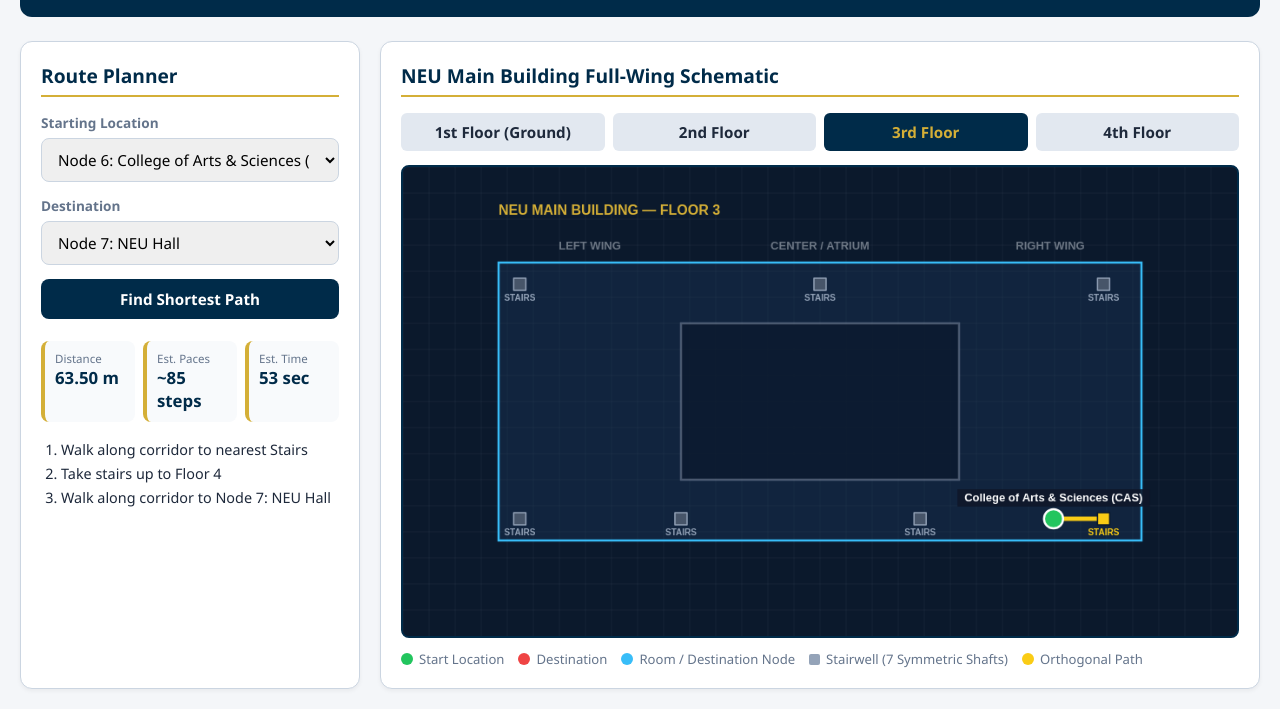
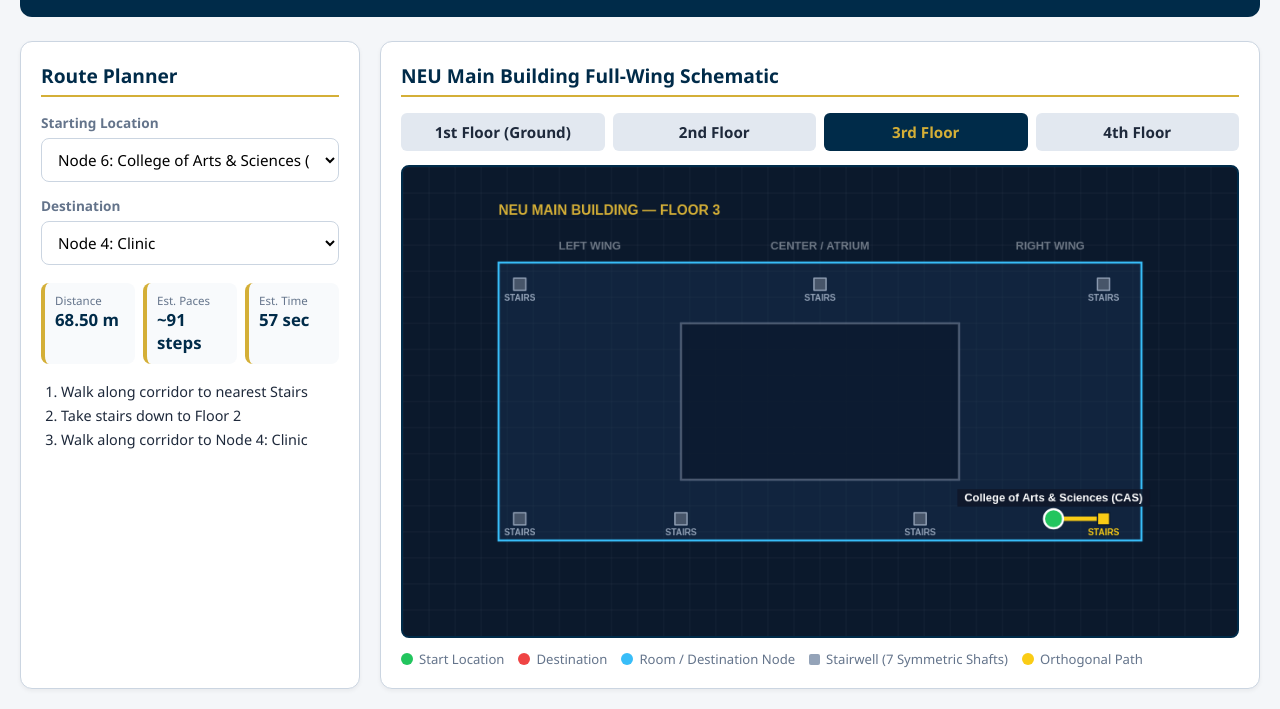
Before and after one commit to Luckzeyyy/pathfindr-neu, a plain HTML site: page index.html in a window 1280 px wide. Shown: the part 114-823 px from the top of the page. Drawn offline with Linux system fonts and the light colour scheme.

Commit message:
Update index.html

```diff
--- a/index.html
+++ b/index.html
@@ -24,6 +24,7 @@
     .card h2 { font-size: 1.2rem; color: var(--primary); margin-bottom: 16px; border-bottom: 2px solid var(--accent); padding-bottom: 6px; }
     label { display: block; font-size: 0.85rem; font-weight: 600; margin-bottom: 6px; color: var(--muted); }
     select, button { width: 100%; padding: 10px 12px; border-radius: 8px; border: 1px solid var(--border); font-size: 0.95rem; margin-bottom: 14px; }
+    select { background-color: #FFFFFF; cursor: pointer; }
     button { background: var(--primary); color: white; font-weight: 600; border: none; cursor: pointer; transition: 0.2s; }
     button:hover { background: #00406B; }
     .floor-tabs { display: flex; gap: 8px; margin-bottom: 14px; flex-wrap: wrap; }
@@ -31,7 +32,7 @@
     .tab-btn.active { background: var(--primary); color: var(--accent); }
     .map-wrapper { position: relative; width: 100%; border: 2px solid var(--primary); border-radius: 8px; overflow: hidden; background: #0B192C; }
     canvas { display: block; width: 100%; height: auto; }
-    .stats { display: grid; grid-template-columns: repeat(3, 1fr); gap: 8px; margin-top: 8px; }
+    .stats { display: grid; grid-template-columns: repeat(3, 1fr); gap: 8px; margin-top: 4px; }
     .stat-box { background: #F8FAFC; padding: 10px; border-radius: 8px; border-left: 4px solid var(--accent); }
     .stat-box span { display: block; font-size: 0.72rem; color: var(--muted); }
     .stat-box strong { font-size: 1.05rem; color: var(--primary); }
@@ -57,8 +58,6 @@
 
       <label for="endNode">Destination</label>
       <select id="endNode" onchange="calculateRoute()"></select>
-
-      <button onclick="calculateRoute()">Find Shortest Path</button>
 
       <div class="stats">
         <div class="stat-box"><span>Distance</span><strong id="distOut">0.0 m</strong></div>
@@ -105,10 +104,7 @@
       { id: 9, name: "Node 9: Basketball Court", floor: 4, x: 0.22, y: 0.50, type: "room" }
     ];
 
-    // 7 Symmetric Vertical Stairwells across all 4 floors:
-    // Left Wing aligned at x = 0.14 (Top y=0.25, Bottom y=0.75)
-    // Center aligned at CT (0.50, 0.25), CBL (0.3333, 0.75), CBR (0.62, 0.75)
-    // Right Wing aligned at x = 0.84 (Top y=0.25, Bottom y=0.75)
+    // 7 Symmetric Vertical Stairwells across all 4 floors
     const stairShafts = [
       { code: "LT", label: "Left-Top Stairs", x: 0.14, y: 0.25 },
       { code: "LB", label: "Left-Bottom Stairs", x: 0.14, y: 0.75 },
@@ -145,6 +141,7 @@
       { code: "IN_TR", x: 0.6667, y: 0.25 },
       { code: "IN_TL", x: 0.3333, y: 0.25 },
       { code: "MID_R", x: 0.6667, y: 0.50 },
+      { code: "RB_CORNER", x: 0.78, y: 0.6667 },
       { code: "RT_BOT", x: 0.78, y: 0.75 },
       { code: "RT_TOP", x: 0.78, y: 0.25 }
     ];
@@ -198,16 +195,19 @@
         [H("LT_CORNER", f), H("LB_CORNER", f), 20.0],
         [H("LB_CORNER", f), H("LB_BOT", f), 6.0],
 
-        // Inner bottom horizontal corridor (y = 0.6667)
+        // Inner bottom horizontal corridor (y = 0.6667) connecting Left, Center, and Right wings
         [H("LB_CORNER", f), H("IN_BL", f), 12.0],
         [H("IN_BL", f), H("IN_BR", f), 22.0],
+        [H("IN_BR", f), H("RB_CORNER", f), 12.0],
 
-        // Inner left & upper-right vertical corridors
+        // Inner left & right vertical corridors
         [H("IN_TL", f), H("IN_BL", f), 20.0],
         [H("IN_TR", f), H("MID_R", f), 12.0],
+        [H("MID_R", f), H("IN_BR", f), 10.0],
 
         // Right wing vertical corridor (x = 0.78)
-        [H("RT_TOP", f), H("RT_BOT", f), 26.0]
+        [H("RT_TOP", f), H("RB_CORNER", f), 20.0],
+        [H("RB_CORNER", f), H("RT_BOT", f), 6.0]
       ]),
 
       // Floor 1 Room Connections
@@ -220,24 +220,22 @@
       [1, S("CT", 1), 14.0],
       [1, H("MID_R", 1), 14.0],
 
-      // Floor 2 Room Connections
+      // Floor 2 Room Connections (Clinic reachable from both Right-Bottom and Right-Top corridors)
       [5, H("LB_CORNER", 2), 6.65],
       [3, H("IN_BL", 2), 0.1],
       [3, S("CBL", 2), 10.15],
       [4, S("CT", 2), 14.0],
       [4, H("MID_R", 2), 14.0],
 
-      // Floor 3 Room Connections:
-      // CAS (0.78, 0.75) is right beside Right-Bottom Stairs (0.84, 0.75)
+      // Floor 3 Room Connections
       [6, S("RB", 3), 5.0],
       [6, H("RT_BOT", 3), 0.1],
 
-      // Floor 4 Room Connections:
-      // Court (0.22, 0.50) -> drops down to y=0.75 -> goes right -> OSD (0.70, 0.75) -> RT_BOT (0.78, 0.75) -> goes up to NEU Hall (0.78, 0.50)
+      // Floor 4 Room Connections
       [9, H("LT_CORNER", 4), 12.0],
       [9, H("LB_CORNER", 4), 12.0],
-      [7, H("RT_TOP", 4), 22.0],
-      [7, H("RT_BOT", 4), 37.0],
+      [7, H("RT_TOP", 4), 16.0],
+      [7, H("RB_CORNER", 4), 16.0],
       [8, S("CBR", 4), 8.0],
       [8, H("RT_BOT", 4), 8.0]
     ];
@@ -251,8 +249,8 @@
       startSel.add(new Option(n.name, n.id));
       endSel.add(new Option(n.name, n.id));
     });
-    startSel.value = 6; // Default demo: CAS (3rd Floor Right) -> NEU Hall (4th Floor Right) via Right-Bottom Stairs!
-    endSel.value = 7;
+    startSel.value = 6; // CAS
+    endSel.value = 4;   // Clinic
 
     function setFloor(f) {
       currentFloor = f;
```
